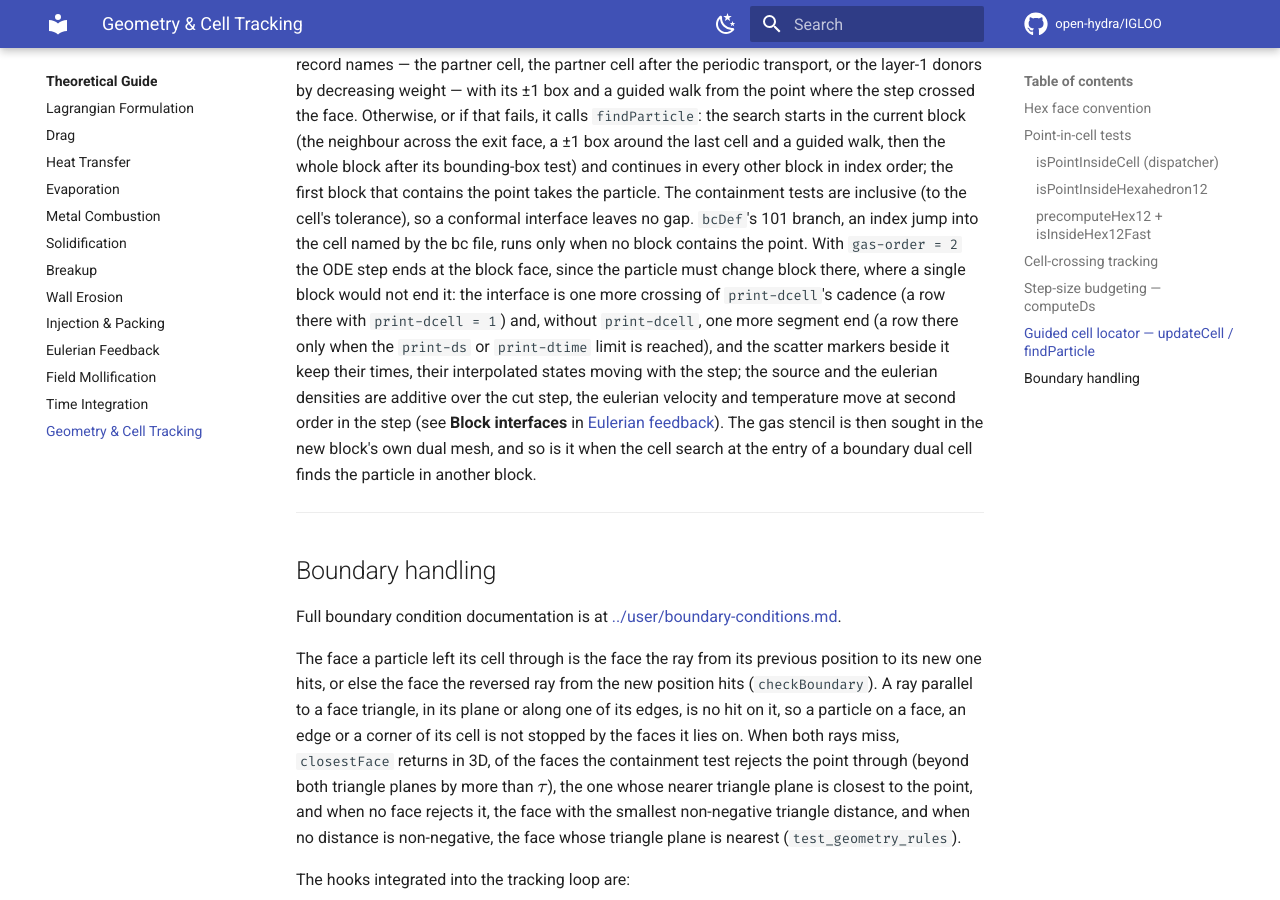
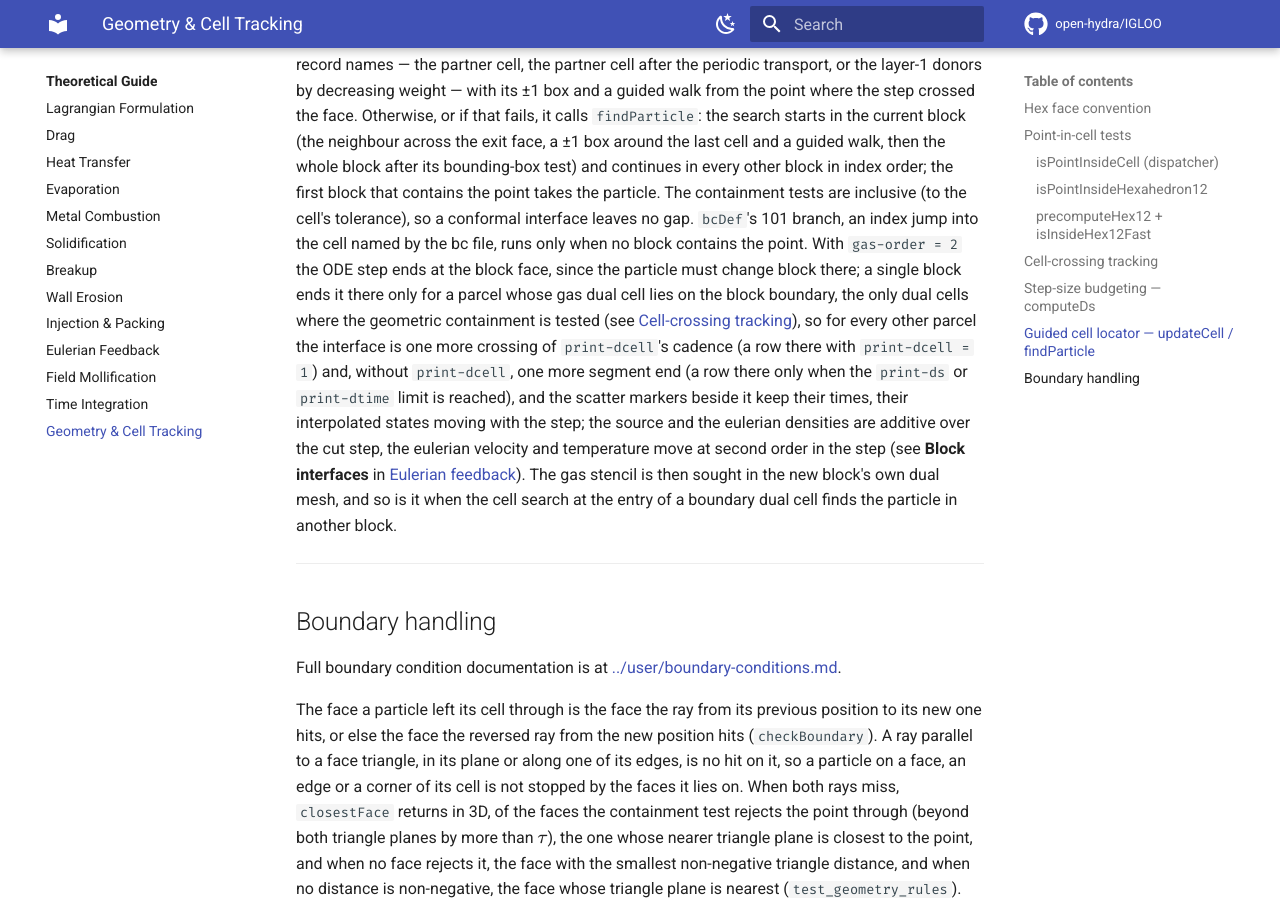
Before and after one commit to open-hydra/IGLOO, an MkDocs documentation site: the page built from docs/theory/geometry.md, in a window 1280 px wide and 900 px high, scrolled down 2993 px. Built offline with MkDocs 1.6.1 and Material for MkDocs 9.7.7, drawn with Linux system fonts in a browser that asks for light colours; comment, search, counter and statistics services are not loaded.

Commit message:
docs: where a single block ends a gas-order-2 step
The geometry and boundary-condition pages said a block interface ends a gas-order-2 step "where a single block would
not end it". Under gas order 2 the geometric containment is tested only while the parcel's gas dual cell lies on the
block boundary, so a single block ends the step at that face for such a parcel too (the rows beside the walls of a
two-block case); for every other parcel the interface is the extra crossing and segment end the pages describe. Both
pages now state the rule and link the cell-crossing section.

Gates: mkdocs build --strict rc 0 with no warning, the new link resolving on both pages; "would not end it" no
longer in docs/.

Co-Authored-By: Claude Opus 5.5 (1M context) <noreply@anthropic.com>
Claude-Session: https://claude.ai/code/session_019zi1qiuw7HF2aRfC8FR4xx

```diff
--- a/docs/theory/geometry.md
+++ b/docs/theory/geometry.md
@@ -130,8 +130,10 @@ after its bounding-box test) and continues in every other block in index order;
 contains the point takes the particle. The containment tests are inclusive (to the cell's tolerance), so a conformal
 interface leaves no gap. `bcDef`'s 101 branch, an index jump into the cell named by the bc file, runs
 only when no block contains the point. With
-`gas-order = 2` the ODE step ends at the block face, since the particle must change block there,
-where a single block would not end it: the interface is one more crossing of `print-dcell`'s
+`gas-order = 2` the ODE step ends at the block face, since the particle must change block there;
+a single block ends it there only for a parcel whose gas dual cell lies on the block boundary, the only dual
+cells where the geometric containment is tested (see [Cell-crossing tracking](#cell-crossing-tracking)), so
+for every other parcel the interface is one more crossing of `print-dcell`'s
 cadence (a row there with `print-dcell = 1`) and, without `print-dcell`, one more segment end (a
 row there only when the `print-ds` or `print-dtime` limit is reached), and the scatter markers beside it keep their times, their interpolated states moving with the step; the source and the eulerian densities are additive over the cut step, the eulerian
 velocity and temperature move at second order in the step (see **Block interfaces** in
```
Also changed, not shown: docs/user/boundary-conditions.md (+1 -1 lines).
